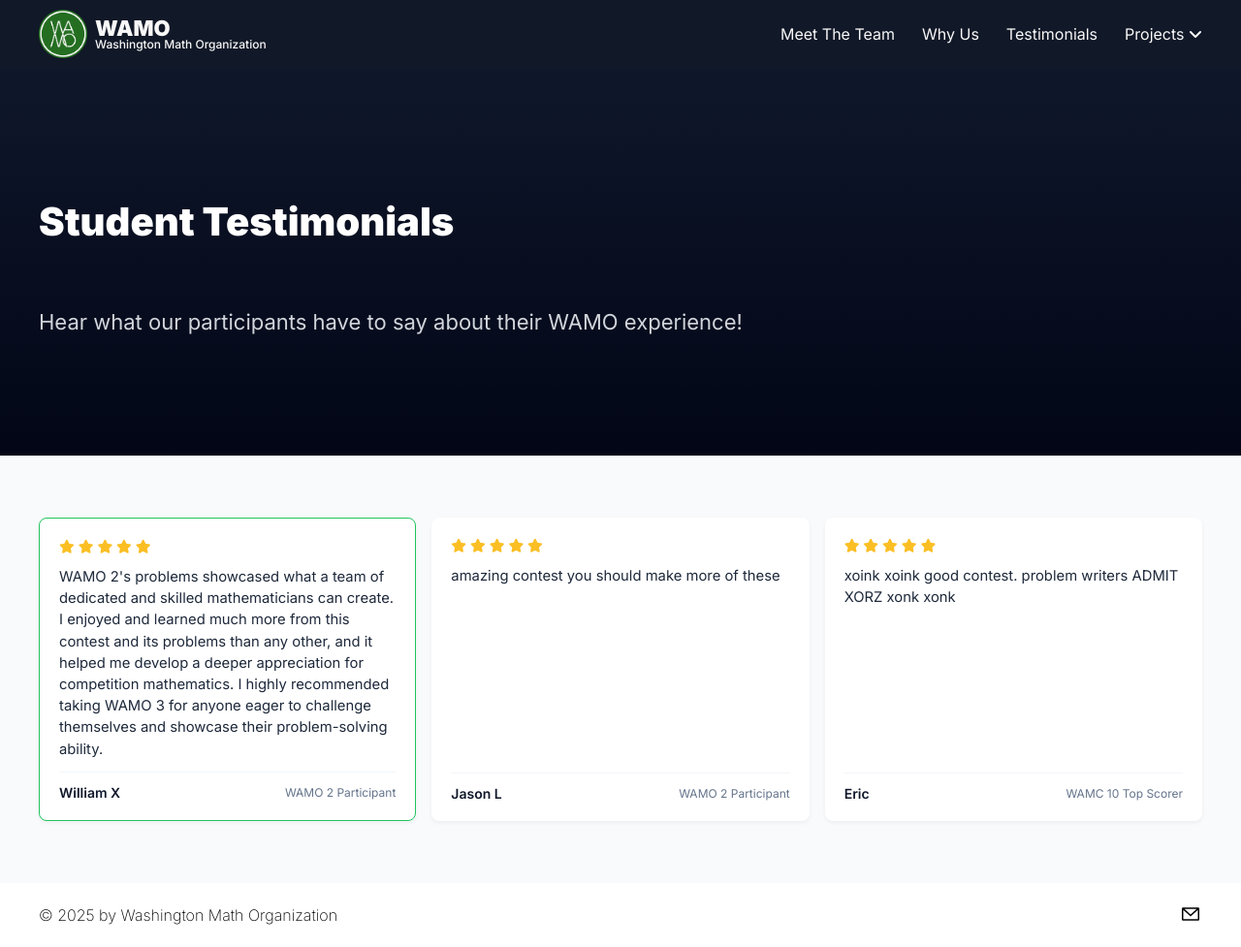
After one commit to actiniumn404/WAMO, a Flask app: template templates/events/testimonials.html in a window 1280 px wide. The commit adds this page. Shown: the whole page at 97% size. Run offline with Flask 3, Linux system fonts and the light colour scheme; the template is opened without the code that fills it, so the values that code supplies are empty; some libraries are stand-ins or nearby versions.

Commit message:
aura farming

```diff
--- a/main.py
+++ b/main.py
@@ -72,7 +72,7 @@ def not_found():
     return render_template('404.html')
 
 if __name__ == "__main__":
-    if "WAMODEV" in os.environ:
+    if True:
         app.run(port=80, host="0.0.0.0")
     else:
 
--- a/static/styles/events.css
+++ b/static/styles/events.css
@@ -361,3 +361,81 @@ section#hero{
         grid-template-columns: 2rem 1fr 4rem;
     }
 }
+
+/* Update testimonials section */
+.testimonials {
+    padding: 40px var(--padding);
+    background: #f8fafc;
+}
+
+.testimonials-grid {
+    display: grid;
+    grid-template-columns: repeat(auto-fit, minmax(250px, 1fr));
+    gap: 1rem;
+    margin: 1.5rem auto;
+    max-width: 1200px;
+}
+
+.testimonial-card {
+    background: white;
+    border-radius: 8px;
+    padding: 1.25rem;
+    box-shadow: 0 2px 4px rgb(0 0 0 / 0.05);
+    transition: transform 0.2s ease;
+    display: flex;
+    flex-direction: column;
+    gap: 0.75rem;
+}
+
+.testimonial-card:hover {
+    transform: translateY(-2px);
+}
+
+.testimonial-card.featured {
+    border: 1px solid #22c55e;
+}
+
+.testimonial-header {
+    display: flex;
+    justify-content: space-between;
+    align-items: center;
+}
+
+.star-rating {
+    color: #fbbf24;
+    font-size: 0.875rem;
+}
+
+.testimonial-card .quote {
+    font-size: 0.925rem;
+    line-height: 1.5;
+    color: #1e293b;
+    margin: 0;
+}
+
+.testimonial-footer {
+    display: flex;
+    justify-content: space-between;
+    align-items: center;
+    margin-top: auto;
+    padding-top: 0.75rem;
+    border-top: 1px solid #f1f5f9;
+}
+
+.testimonial-footer .name {
+    font-weight: 600;
+    color: #0f172a;
+    font-size: 0.875rem;
+}
+
+.testimonial-footer .contest {
+    color: #64748b;
+    font-size: 0.75rem;
+}
+
+@media (max-width: 768px) {
+    .testimonials-grid {
+        grid-template-columns: repeat(auto-fit, minmax(200px, 1fr));
+        padding: 0 1rem;
+    }
+}
--- a/templates/base.html
+++ b/templates/base.html
@@ -31,6 +31,7 @@
         <div id="navigation_links" tabindex="-1">
             <a href="/#team">Meet The Team</a>
             <a href="/#whyus">Why Us</a>
+            <a href="/events/testimonials">Testimonials</a>
             <div id="projects" tabindex="-1">
                 <span>Projects <i class="fa fa-angle-down"></i></span>
                 <div id="projects_popdown">
--- /dev/null
+++ b/templates/events/testimonials.html
@@ -0,0 +1,69 @@
+{% extends "base.html" %}
+
+{% block header %}
+<link rel="stylesheet" href="{{url_for('static', filename='styles/events.css')}}">
+{% endblock header %}
+
+{% block content %}
+<section id="hero">
+    <div class="left">
+        <h1 class="title">Student Testimonials</h1>
+        <p class="description">Hear what our participants have to say about their WAMO experience!</p>
+    </div>
+</section>
+
+<section class="testimonials">
+    <div class="testimonials-grid">
+        <div class="testimonial-card featured">
+            <div class="testimonial-header">
+                <div class="star-rating">
+                    <i class="fas fa-star"></i>
+                    <i class="fas fa-star"></i>
+                    <i class="fas fa-star"></i>
+                    <i class="fas fa-star"></i>
+                    <i class="fas fa-star"></i>
+                </div>
+            </div>
+            <p class="quote">WAMO 2's problems showcased what a team of dedicated and skilled mathematicians can create. I enjoyed and learned much more from this contest and its problems than any other, and it helped me develop a deeper appreciation for competition mathematics. I highly recommended taking WAMO 3 for anyone eager to challenge themselves and showcase their problem-solving ability.</p>
+            <div class="testimonial-footer">
+                <div class="name">William X</div>
+                <div class="contest">WAMO 2 Participant</div>
+            </div>
+        </div>
+
+        <div class="testimonial-card">
+            <div class="testimonial-header">
+                <div class="star-rating">
+                    <i class="fas fa-star"></i>
+                    <i class="fas fa-star"></i>
+                    <i class="fas fa-star"></i>
+                    <i class="fas fa-star"></i>
+                    <i class="fas fa-star"></i>
+                </div>
+            </div>
+            <p class="quote">amazing contest you should make more of these</p>
+            <div class="testimonial-footer">
+                <div class="name">Jason L</div>
+                <div class="contest">WAMO 2 Participant</div>
+            </div>
+        </div>
+
+        <div class="testimonial-card">
+            <div class="testimonial-header">
+                <div class="star-rating">
+                    <i class="fas fa-star"></i>
+                    <i class="fas fa-star"></i>
+                    <i class="fas fa-star"></i>
+                    <i class="fas fa-star"></i>
+                    <i class="fas fa-star"></i>
+                </div>
+            </div>
+            <p class="quote"> xoink xoink good contest. problem writers ADMIT XORZ xonk xonk </p>
+            <div class="testimonial-footer">
+                <div class="name">Eric</div>
+                <div class="contest">WAMC 10 Top Scorer</div>
+            </div>
+        </div>
+    </div>
+</section>
+{% endblock content %}
```
